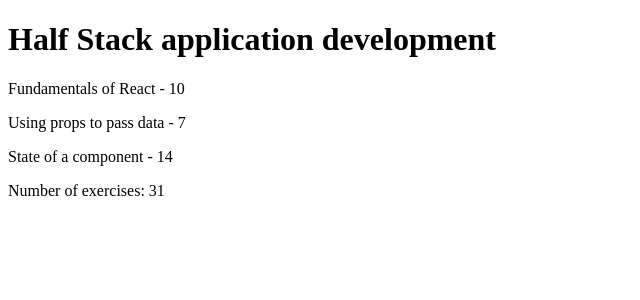
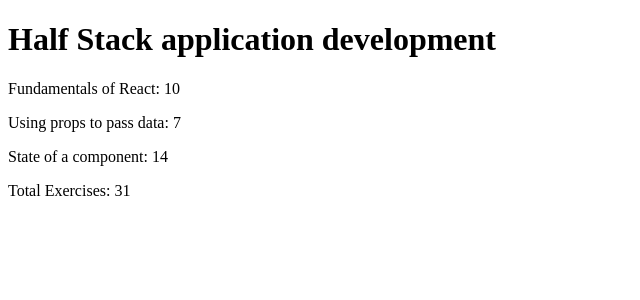
Before and after one commit to elfynity/fullstackopen, a React (Vite) app in the folder part1/courseinfo/: page / in a window 1280 px wide. Shown: the top 300 px of the page, without its empty margins (0-640 px from the left). Built offline with nearby package versions, Linux system fonts and the light colour scheme.

Commit message:
passing the array values into the components without using map etc

```diff
--- a/part1/courseinfo/src/App.jsx
+++ b/part1/courseinfo/src/App.jsx
@@ -2,6 +2,19 @@ const Header = (props) => {
   return(
     <>
       <h1>{props.course}</h1>
+    </>
+  )
+}
+
+const Content = (props) => {
+  console.log(props)
+  return(
+    <>
+
+    <p>{props.parts[0].name}:  {props.parts[0].exercises}</p>
+    <p>{props.parts[1].name}:  {props.parts[1].exercises}</p>
+    <p>{props.parts[2].name}:  {props.parts[2].exercises}</p>
+
     </>
   )
 }
@@ -11,36 +24,33 @@ const Header = (props) => {
 const Total = (props) => {
   return(
     <>
-     <p>Number of exercises: {props.totalExercises}</p>
+     <p>Total Exercises: {props.parts[0].exercises + props.parts[1].exercises + props.parts[2].exercises}</p>
     </>
   )
 }
 
 const App = () => {
   const course = 'Half Stack application development'
-  const part1 = {
+  const parts = [
+    {
       name: 'Fundamentals of React',
       exercises: 10
-  }
-  const part2 = {
+    },
+    {
       name: 'Using props to pass data',
       exercises: 7
-  }
-  const part3 = {
+    },
+    {
       name: 'State of a component',
       exercises: 14
     }
+  ]
 
   return (
     <div>
       <Header course={course} />
-
-      <p>{part1.name} - {part1.exercises}</p>
-      <p>{part2.name} - {part2.exercises}</p>
-      <p>{part3.name} - {part3.exercises}</p>
-
-      <Total totalExercises={part1.exercises + part2.exercises + part3.exercises}/>
-
+      <Content parts={parts} />
+       <Total parts={parts} />
 
     </div>
   )
```
Lines whose indentation alone changed are shown as unchanged.
